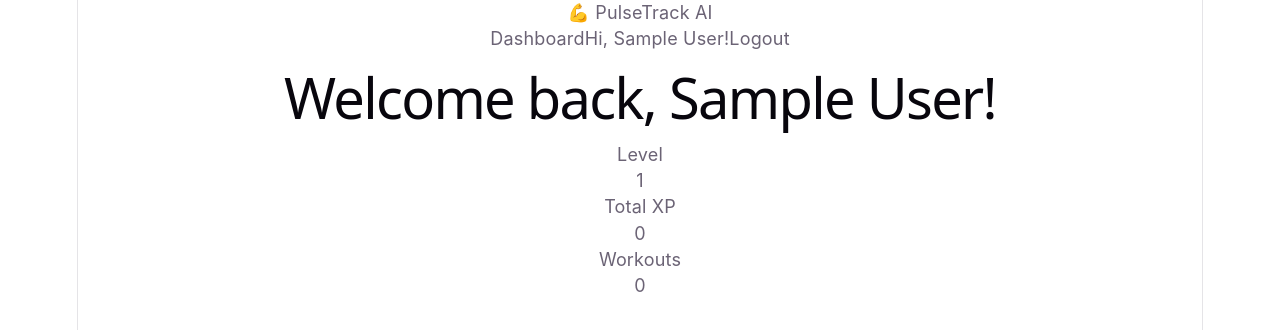
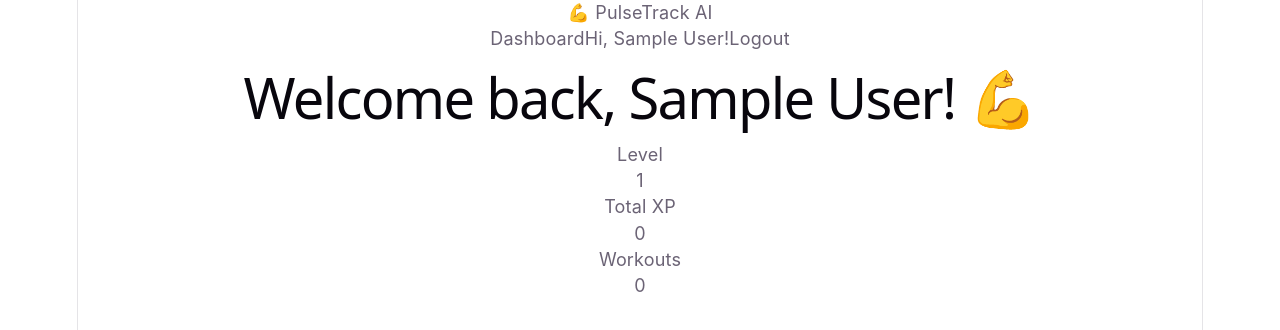
Before and after one commit to pushpak9kumar/pulsetrack-ai, a React app in the folder frontend/: page /dashboard in a window 1280 px wide. Shown: the top 330 px of the page. Built offline with nearby package versions, Linux system fonts and the light colour scheme; sample sign-in values are in the browser's storage; the HTML template or start-up script is replaced by a standard one.

Commit message:
feat: enhance UX with better login error handling, and dynamic dashboard welcome message

```diff
--- a/frontend/src/pages/Dashboard.jsx
+++ b/frontend/src/pages/Dashboard.jsx
@@ -8,7 +8,12 @@
         <div className="min-h-screen bg-gray-50">
             <Navbar />
             <div className="max-w-7xl mx-auto px-4 py-8">
-                <h1 className="text-4xl font-bold text-gray-800 mb-6">Welcome back, {user?.name}! </h1>
+                <h1 className="text-4xl font-bold text-gray-800 mb-6">
+                    {user?.level === 1 && user?.xp === 0
+                        ? `Welcome to PulseTrack AI, ${user?.name}! 🎉`
+                        : `Welcome back, ${user?.name}! 💪`
+                    }
+                </h1>
                 <div className="grid grid-cols-1 md:grid-cols-3 gap-6">
                     <div className="bg-white p-6 rounded-xl shadow-md">
                         <h3 className="text-gray-600 text-sm">Level</h3>
--- a/frontend/src/pages/Login.jsx
+++ b/frontend/src/pages/Login.jsx
@@ -5,22 +5,18 @@
 import toast from 'react-hot-toast';
 
 const Login = () => {
-    // 1. State variables (const se banaye hain, isliye inko direct change nahi kar sakte)
     const [formData, setFormData] = useState({ email: '', password: '' });
     const [loading, setLoading] = useState(false);
 
     const { login } = useAuth();
     const navigate = useNavigate();
 
-    // 2. Input change handler
     const handleChange = (e) => {
         setFormData({ ...formData, [e.target.name]: e.target.value });
     };
 
-    // 3. Form submit handler
     const handleSubmit = async (e) => {
         e.preventDefault();
-
         setLoading(true);
 
         try {
@@ -32,8 +28,17 @@
             navigate('/dashboard');
 
         } catch (error) {
-            const message = error.response?.data?.message || 'Login failed';
+            // ✅ Better error handling
+            console.error('Login error:', error);
+
+            const message = error.response?.data?.message ||
+                           error.response?.data?.error ||
+                           'Invalid email or password. Please try again.';
+
             toast.error(message);
+
+            // Form clear mat karo - user ko apna data dikhna chahiye
+            // setFormData({ email: '', password: '' });
         } finally {
             setLoading(false);
         }
```
